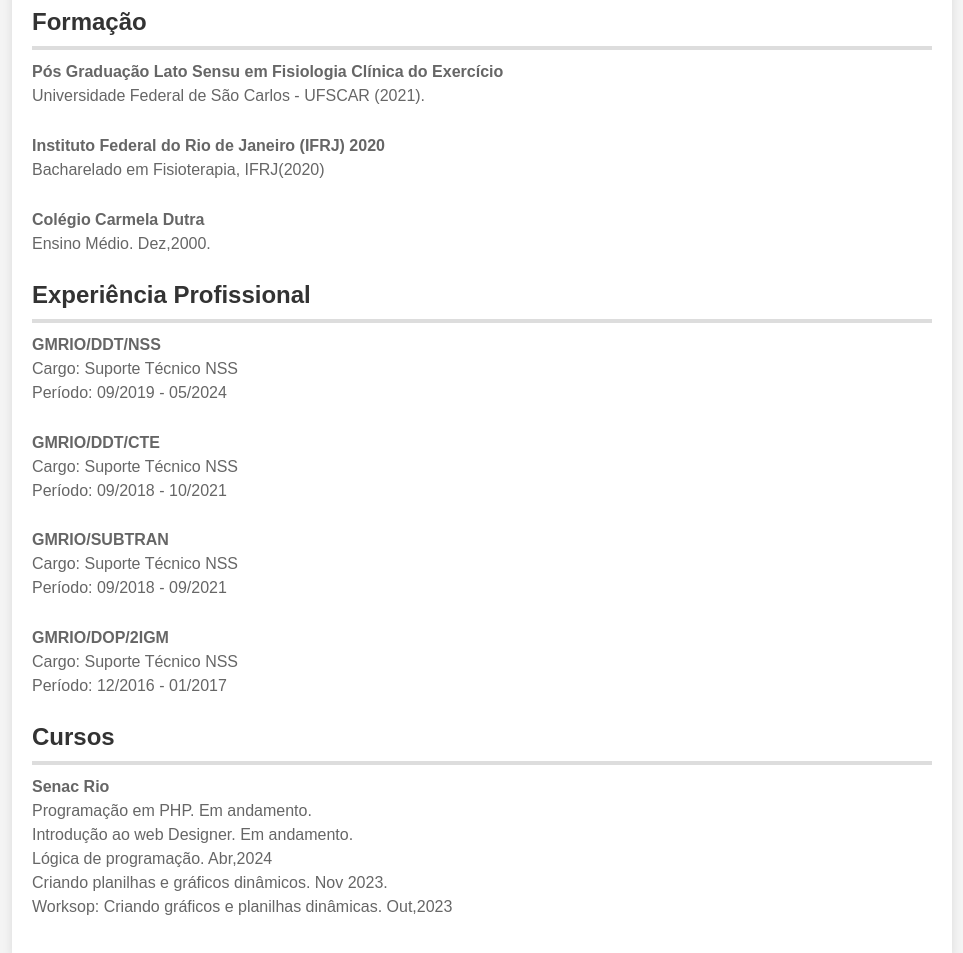
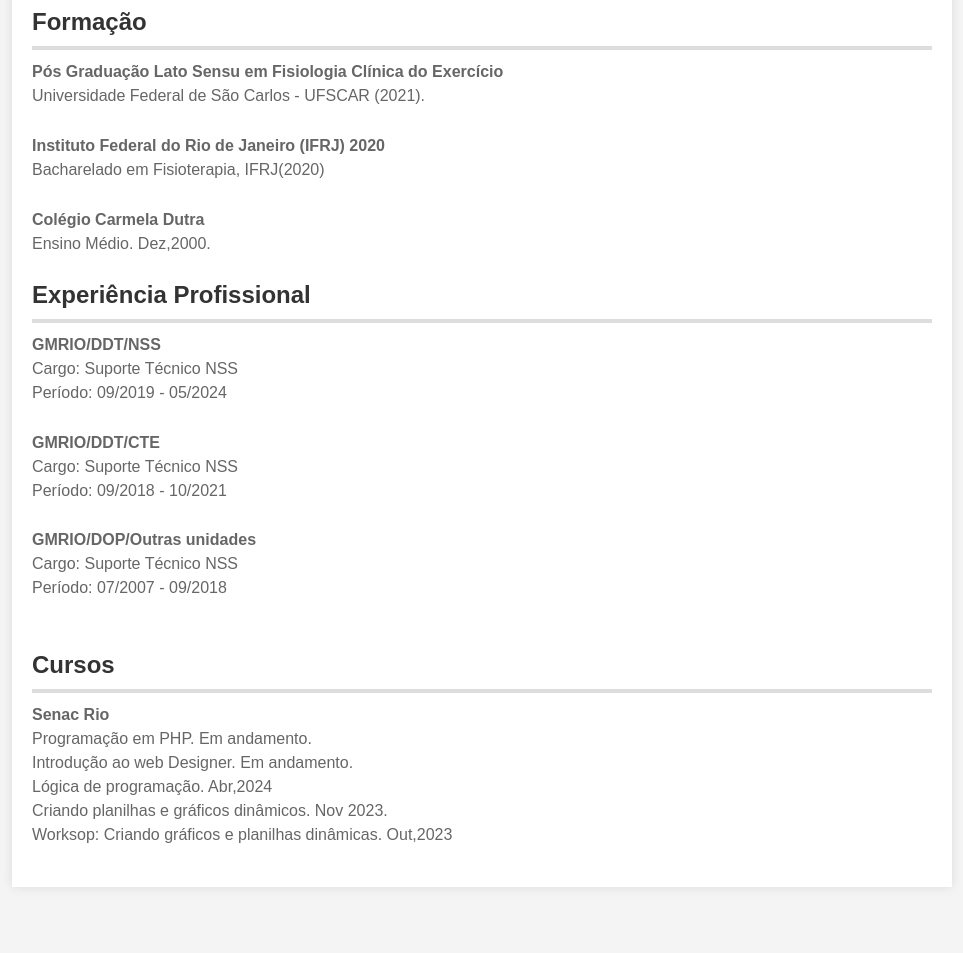
Before and after one commit to Ceduardo-Reis/curriculo2, a plain HTML site: page index.html in a window 1280 px wide. Shown: the part 644-1597 px from the top of the page, without its empty margins (158-1121 px from the left). After the commit the page ends 1551 px from the top, so only its background shows below. Drawn offline with Linux system fonts and the light colour scheme.

Commit message:
index.html
update

```diff
--- a/index.html
+++ b/index.html
@@ -46,17 +46,10 @@
 
       <p><strong>Colégio Carmela Dutra</strong></p>
       <p> Ensino Médio. Dez,2000.</p>
-
-
-
     </div>
-
-
 
     <div class="experiencia">
       <h2>Experiência Profissional</h2>
-
-
           <p><strong>GMRIO/DDT/NSS</strong></p>
           <p>Cargo: Suporte Técnico NSS</p>
           <p>Período: 09/2019 - 05/2024</p>
@@ -67,14 +60,10 @@
           <p>Período: 09/2018 - 10/2021</p>
           <br>
 
-          <p><strong>GMRIO/SUBTRAN</strong></p>
+          <p><strong>GMRIO/DOP/Outras unidades</strong></p>
           <p>Cargo: Suporte Técnico NSS</p>
-          <p>Período: 09/2018 - 09/2021</p>
+          <p>Período: 07/2007 - 09/2018</p>
           <br>
-
-          <p><strong>GMRIO/DOP/2IGM</strong></p>
-          <p>Cargo: Suporte Técnico NSS</p>
-          <p>Período: 12/2016 - 01/2017</p>
     </div>
 
       <div class="educaçao">
@@ -85,11 +74,6 @@
         <p>Lógica de programação. Abr,2024</p>
         <p>Criando planilhas e gráficos dinâmicos. Nov 2023.</p>
         <p>Worksop: Criando gráficos e planilhas dinâmicas. Out,2023</p>
-
-
-
-
-
       </div>
 
   </body>
```
